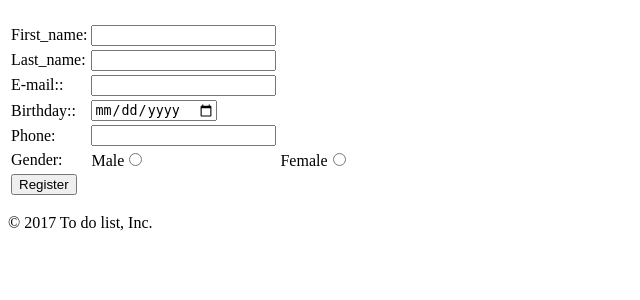
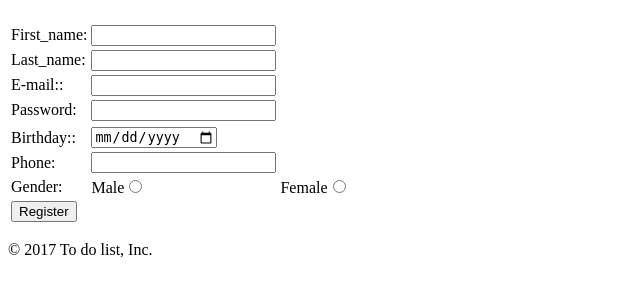
Before and after one commit to pv0892/finalP, a PHP site: page /register.php in a window 1280 px wide. Shown: the part 58-358 px from the top of the page, without its empty margins (0-640 px from the left). Run offline with PHP 8.4, Linux system fonts and the light colour scheme.

Commit message:
register_done

```diff
--- a/model/users.php
+++ b/model/users.php
@@ -22,4 +22,20 @@ $statement = $db->prepare($q);
 
     return $f_name;
 }
+
+function insert($email,$password,$fn,$ln,$bday,$phone,$gender) {
+   global $db;
+   $q="INSERT INTO `pb389`.`user_info` (`email`, `fname`, `lname`, `phone`, `birthday`, `password`, `gender`) VALUES ('$email', '$fn', '$ln', '$phone', '$bday', '$password', '$gender') ";
+
+$statement = $db->prepare($q);
+ $statement->execute();
+   $res= $statement->fetch();
+//   print_r(count($statement->fetchAll()));
+    $statement->closeCursor();
+    $f_name = $res['email'];
+  //  echo $f_name.'<br>';
+//    echo ''.count($statement->fetchAll()).$f_name;
+
+    return $f_name;
+}
 ?>
--- a/register.php
+++ b/register.php
@@ -12,7 +12,8 @@ if(isset($_POST['email'])){$f=userExists($_POST['email']);
 
 if($f==''){
 
-    echo 'not found';
+ //   echo 'not found';
+    insert($_POST['email'],$_POST['password'],$_POST['firstname'],$_POST['lastname'],$_POST['birthday'],$_POST['phone'],$_POST['gender']);
 
 }
         else {
@@ -37,7 +38,14 @@ if($f==''){
 <tr>
 <td>E-mail::</td>
 <td><input type ="email" name="email" class="textInput"> </td>
+</tr
+
+<tr>
+<td>Password:</td>
+<td><input type ="password" name="password" class="textInput"> </td>
 </tr>
+<tr>
+
 <tr>
 <td>Birthday::</td>
 <td><input type ="date" name="birthday" class="textInput"> </td>
```
